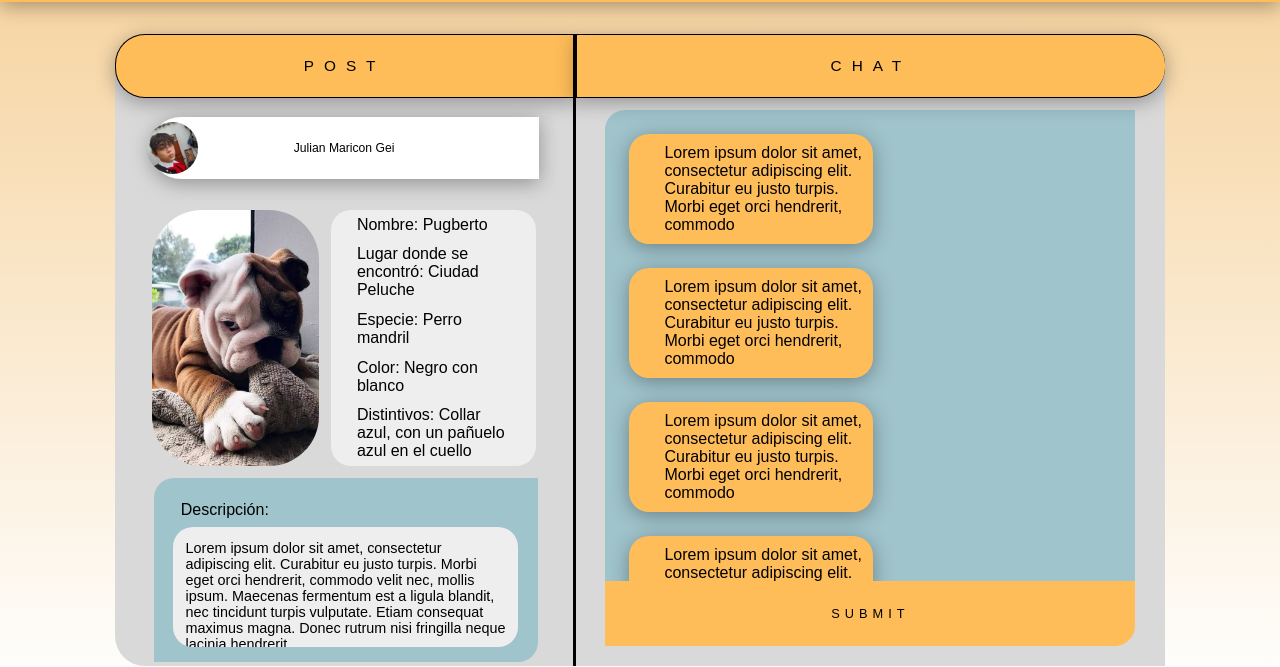
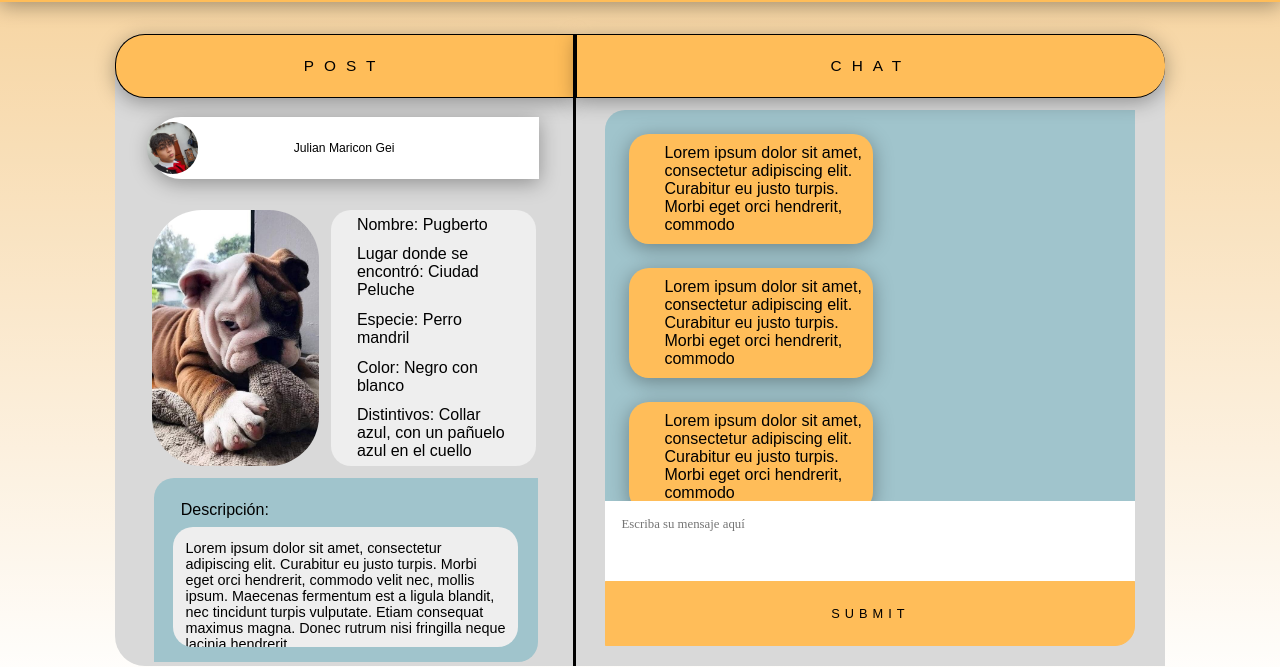
Before and after one commit to Golpeabuelas/Proyecto-Traba-Inc-WEB, a website: page src/public/html/chat.html in a window 1280 px wide. Shown: the part 102-769 px from the top of the page. Drawn offline with Linux system fonts and the light colour scheme.

Commit message:
Agregandole inputtext al chat cfff

```diff
--- a/src/public/css/chat_styles.css
+++ b/src/public/css/chat_styles.css
@@ -275,7 +275,7 @@ body{
 }
 
 .chat__buttonEnviar{
-    width: 90%;
+    width: 100%;
     text-transform: uppercase;
     padding: 3vh 0;
     font-size: 1vw;
@@ -306,6 +306,35 @@ body{
     background-color: var(--grisclaro);
     margin-left: auto;
 }
+
+.chat__form{
+    width: 90%;
+    height: fit-content;
+    display: flex;
+    flex-direction: column;
+    align-items: center;
+    justify-content: center;
+
+}
+
+.chat__input{
+    width: 100%;
+    border: none;
+    resize: none;
+    overflow-y: auto;
+    overflow-x: auto;
+    font-family: 'Montserrat';
+    height: 10vh;
+    font-size: 1vw;
+    padding: 2vh;
+}
+
+.chat__input:focus{
+    outline: none;
+    border: none;
+}
+
+
 
 footer {
     width: 100dvw;
--- a/src/public/css/index_styles.css
+++ b/src/public/css/index_styles.css
@@ -325,7 +325,7 @@ body{
     align-items: center;
     justify-content: center;
 }
-
+/*FOOTER*/
 footer {
     width: 100dvw;
     height: fit-content;
--- a/src/public/html/chat.html
+++ b/src/public/html/chat.html
@@ -130,7 +130,10 @@
                             <div class="chat__msg msgRecibido">Lorem ipsum dolor sit amet, consectetur adipiscing elit. Curabitur eu justo turpis. Morbi eget orci hendrerit, commodo </div>
                             <div class="chat__msg msgEnviado">Lorem ipsum dolor sit amet, consectetur adipiscing elit. Curabitur eu justo turpis. Morbi eget orci hendrerit, commodo </div>
                         </div>
-                        <input type="submit" class="chat__buttonEnviar">
+                        <form action="" class="chat__form">
+                            <textarea name="" id="" class="chat__input" placeholder="Escriba su mensaje aquí"></textarea>
+                            <input type="submit" class="chat__buttonEnviar">
+                        </form>
                     </div>
                 </div>
             </div>
```
